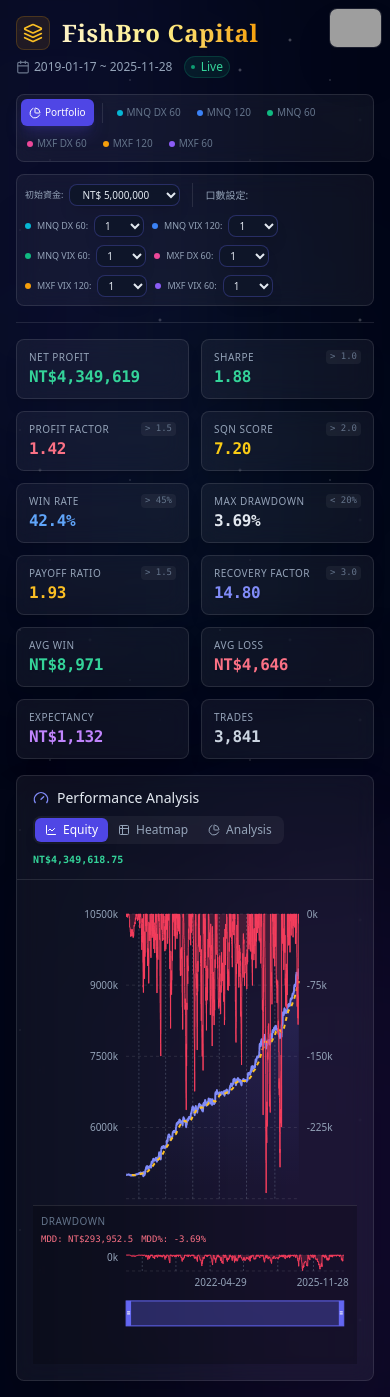
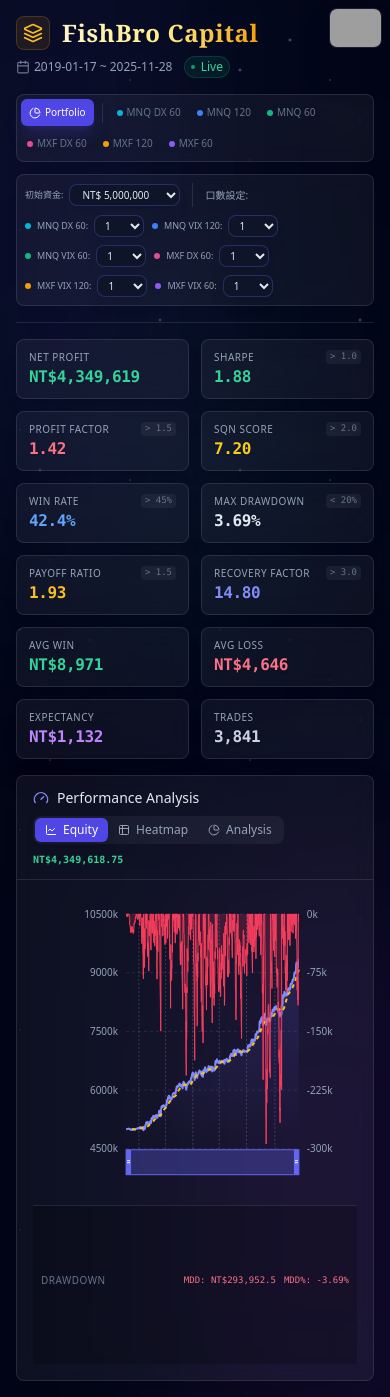
Before and after one commit to alexhuang0915/FishBroCapital-PTBot-Online, a Next.js app: page / in a window 390 px wide. Built offline with nearby package versions, Linux system fonts and the light colour scheme; grey boxes are pictures that could not be loaded.

Commit message:
移除下方 DD 圖表，Brush 移至主圖下方，主圖可同步放大

```diff
--- a/components/PerformanceReport.jsx
+++ b/components/PerformanceReport.jsx
@@ -1136,7 +1136,7 @@ export default function PerformanceDashboard() {
                   {/* Combined Equity and Drawdown Chart - Single Chart */}
                   <div className="flex-[2] p-2 sm:p-4 pb-0 relative min-h-0">
                     <ResponsiveContainer width="100%" height="100%">
-                      <ComposedChart data={stats.dataWithDD} syncId="strategyChart" margin={{ top: 10, right: 5, left: 40, bottom: 5 }}>
+                      <ComposedChart data={stats.dataWithDD} syncId="strategyChart" margin={{ top: 10, right: 5, left: 40, bottom: 30 }}>
                         <defs>
                           <linearGradient id="colorEquity" x1="0" y1="0" x2="0" y2="1">
                             <stop offset="5%" stopColor="#6366f1" stopOpacity={0.3}/>
@@ -1178,49 +1178,6 @@ export default function PerformanceDashboard() {
                         <Area yAxisId="equity" type="monotone" dataKey="equity" stroke="#818cf8" strokeWidth={2} fill="url(#colorEquity)" animationDuration={1000} />
                         <Line yAxisId="equity" type="monotone" dataKey="sma60" stroke="#fbbf24" strokeWidth={2} dot={false} activeDot={{ r: 4, strokeWidth: 0 }} strokeDasharray="4 4" name="60 SMA" />
                         <Area yAxisId="drawdown" type="step" dataKey="drawdown" stroke="#f43f5e" fill="#f43f5e" fillOpacity={0.2} strokeWidth={1} />
-                      </ComposedChart>
-                    </ResponsiveContainer>
-                  </div>
-                  {/* Drawdown Info and Brush */}
-                  <div className="flex-[1] p-2 sm:p-4 pt-0 border-t border-white/10 bg-black/20 min-h-0 flex flex-col">
-                    <div className="pt-2 mb-1 flex flex-col sm:flex-row justify-between items-start sm:items-center gap-1 sm:gap-0">
-                      <span className="text-[10px] font-medium text-slate-500 uppercase tracking-wider">Drawdown</span>
-                      <div className="flex flex-wrap items-center gap-2 sm:gap-3">
-                        <span className="text-[9px] sm:text-[10px] font-mono text-rose-400 break-words">
-                          MDD: {stats.symbol}{stats.maxDDAmount.toLocaleString()}
-                        </span>
-                        <span className="text-[9px] sm:text-[10px] font-mono text-rose-400">
-                          MDD%: -{stats.maxDrawdown}%
-                        </span>
-                      </div>
-                    </div>
-                    <div className="flex-1 min-h-0">
-                      <ResponsiveContainer width="100%" height="100%">
-                        <ComposedChart data={stats.dataWithDD} syncId="strategyChart" margin={{ top: 5, right: 5, left: 40, bottom: 30 }}>
-                          <CartesianGrid strokeDasharray="3 3" vertical={false} stroke="rgba(255,255,255,0.1)" />
-                          <XAxis dataKey="date" minTickGap={50} tick={{fontSize: 10, fill: '#94a3b8'}} tickLine={false} axisLine={false} />
-                          <YAxis
-                            domain={['auto', 0]}
-                            tick={{fontSize: 10, fill: '#94a3b8'}}
-                            tickLine={false}
-                            axisLine={false}
-                            width={45}
-                            tickFormatter={val => `${(val/1000).toFixed(0)}k`}
-                          />
-                          <Tooltip
-                            content={<CompactTooltip symbol={stats.symbol} />}
-                            cursor={{stroke: 'rgba(255,255,255,0.2)', strokeWidth: 1, strokeDasharray: '4 4'}}
-                          />
-                          {yearBoundaries.map((date, idx) => (
-                            <ReferenceLine
-                              key={`year-boundary-dd-${idx}`}
-                              x={date}
-                              stroke="rgba(148, 163, 184, 0.3)"
-                              strokeWidth={1}
-                              strokeDasharray="2 2"
-                            />
-                          ))}
-                          <Area type="step" dataKey="drawdown" stroke="#f43f5e" fill="#f43f5e" fillOpacity={0.2} strokeWidth={1} />
                         <Brush
                           dataKey="date"
                           height={25}
@@ -1240,6 +1197,17 @@ export default function PerformanceDashboard() {
                         />
                       </ComposedChart>
                     </ResponsiveContainer>
+                  </div>
+                  {/* Drawdown Info Only */}
+                  <div className="flex-[1] p-2 sm:p-4 pt-0 border-t border-white/10 bg-black/20 min-h-0 flex items-center justify-between">
+                    <span className="text-[10px] font-medium text-slate-500 uppercase tracking-wider">Drawdown</span>
+                    <div className="flex flex-wrap items-center gap-2 sm:gap-3">
+                      <span className="text-[9px] sm:text-[10px] font-mono text-rose-400 break-words">
+                        MDD: {stats.symbol}{stats.maxDDAmount.toLocaleString()}
+                      </span>
+                      <span className="text-[9px] sm:text-[10px] font-mono text-rose-400">
+                        MDD%: -{stats.maxDrawdown}%
+                      </span>
                     </div>
                   </div>
                 </div>
```
Lines whose indentation alone changed are shown as unchanged.
